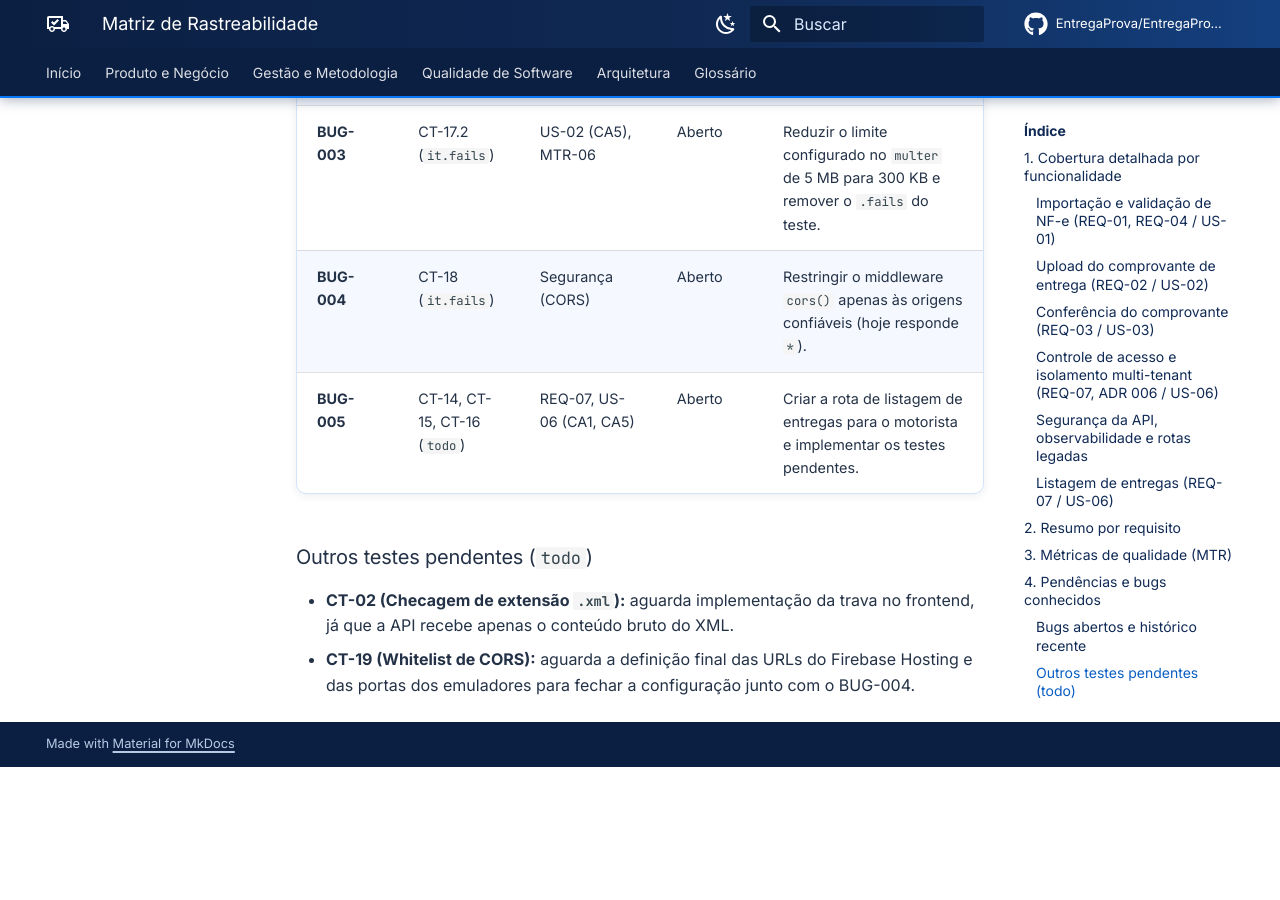
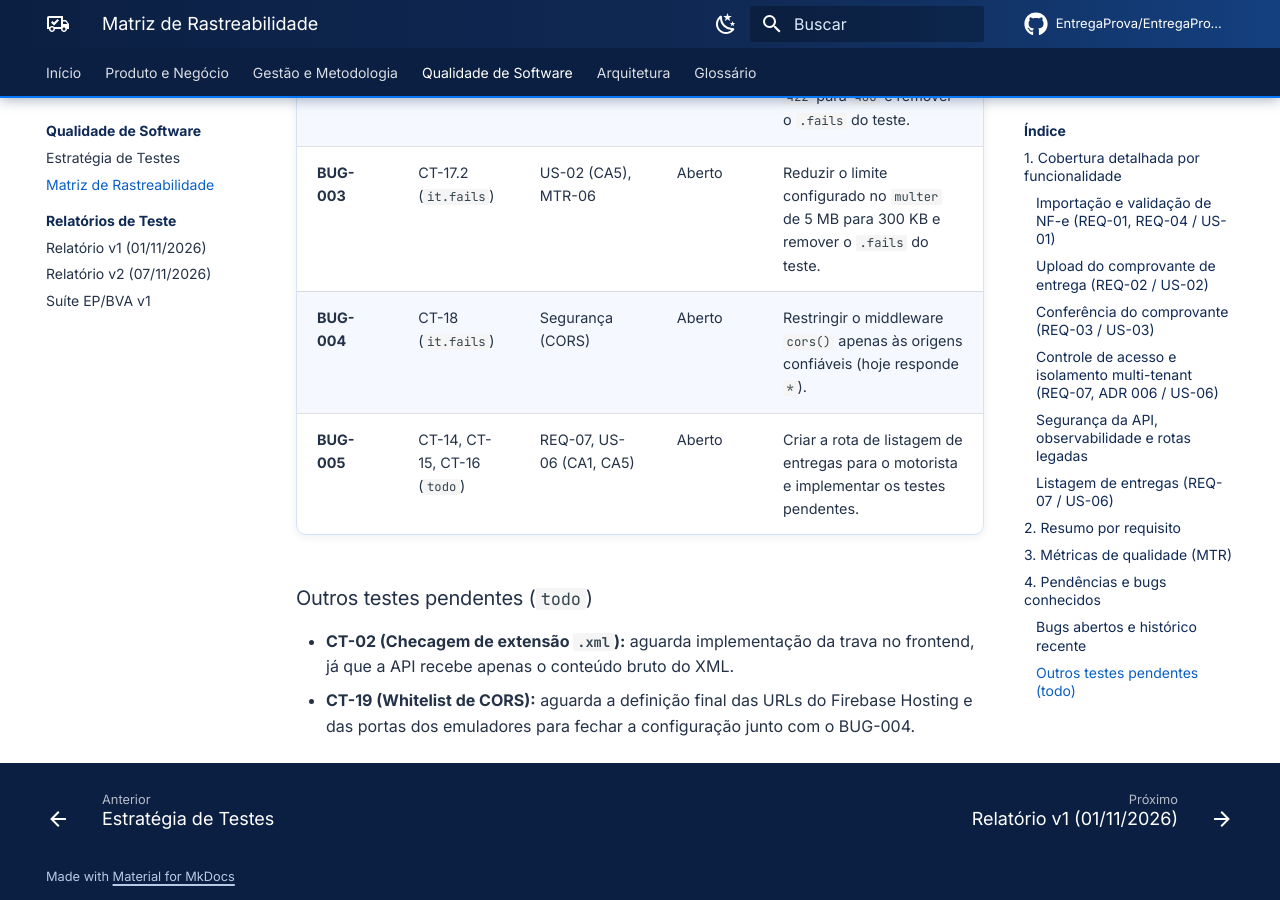
Before and after one commit to EntregaProva/EntregaProva-documentation, an MkDocs documentation site: the page built from docs/rastreabilidade.md, in a window 1280 px wide and 900 px high, scrolled down 10198 px. Built offline with MkDocs 1.6.1 and Material for MkDocs 9.7.7, drawn with Linux system fonts in a browser that asks for light colours; comment, search, counter and statistics services are not loaded; before the commit the page ends 10965 px from its top, so only the background shows below that; some of the changed text lies outside the part shown.

Commit message:
docs(nav): inclui rastreabilidade, relatórios de teste, suíte EP/BVA e ADR 007 no menu

```diff
--- a/mkdocs.yml
+++ b/mkdocs.yml
@@ -90,6 +90,11 @@ nav:
       - Definition of Done (DoD): gestao/dod.md
   - Qualidade de Software:
       - Estratégia de Testes: qualidade/estrategia-testes.md
+      - Matriz de Rastreabilidade: rastreabilidade.md
+      - Relatórios de Teste:
+          - Relatório v1 (01/11/2026): relatorios-teste/relatorio-v1.md
+          - Relatório v2 (07/11/2026): relatorios-teste/relatorio-v2.md
+          - Suíte EP/BVA v1: relatorios-teste/suites-ep-bva/ep-bva-v1.md
   - Arquitetura:
       - ADR 001 - Stack Base: arquitetura/adrs/001-stack-base.md
       - ADR 002 - Modelagem Firestore: arquitetura/adrs/002-modelagem-firestore.md
@@ -97,4 +102,5 @@ nav:
       - ADR 004 - Captura Mobile e Idempotência: arquitetura/adrs/004-captura-mobile-idempotencia.md
       - ADR 005 - Armazenamento de Imagens: arquitetura/adrs/005-armazenamento-comprovantes.md
       - ADR 006 - Autenticação e Papéis de Acesso: arquitetura/adrs/006-autenticacao-papeis-acesso.md
+      - ADR 007 - Plano de Custo Zero: arquitetura/adrs/007_Plano de Custo Zero.md
   - Glossário: glossario.md
```
